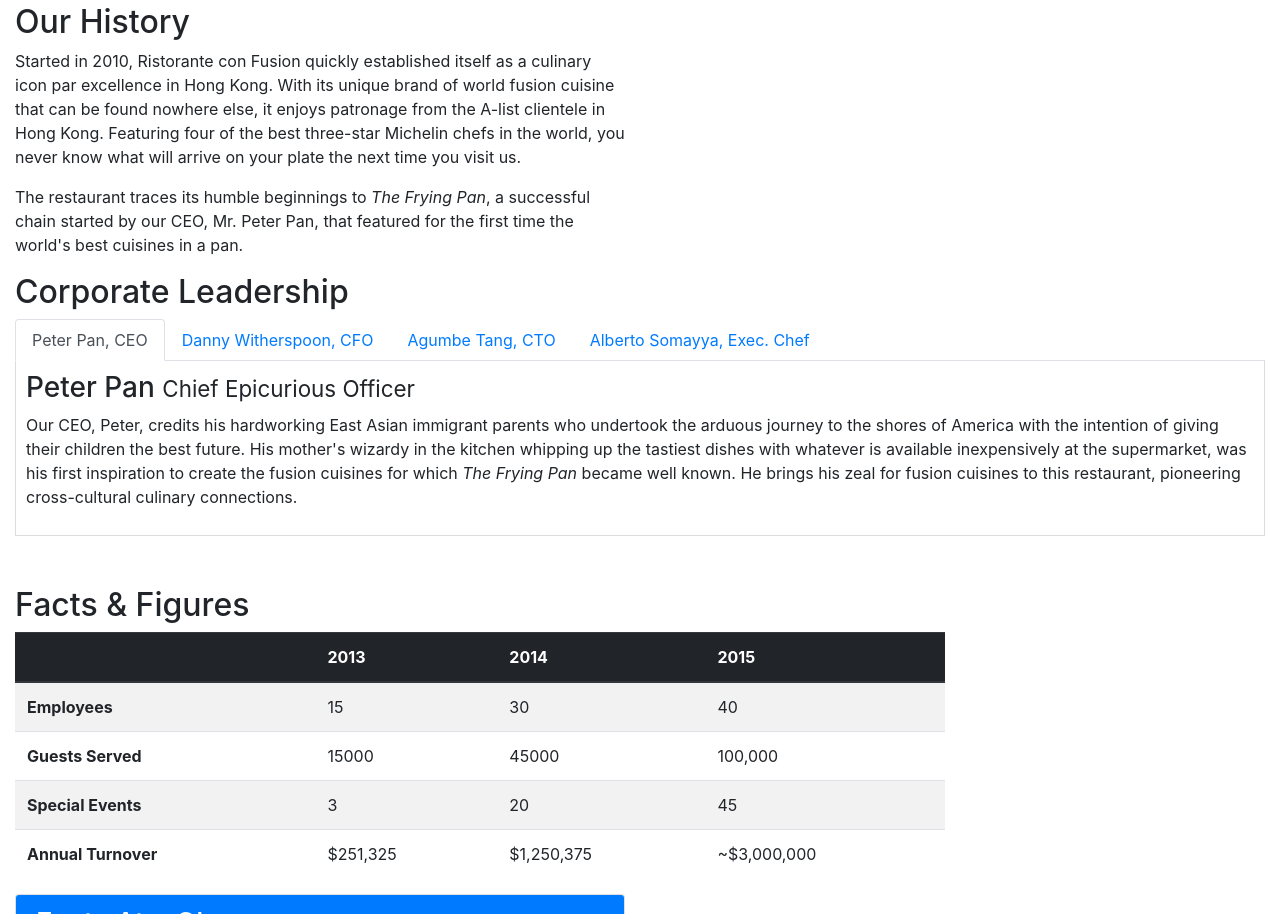
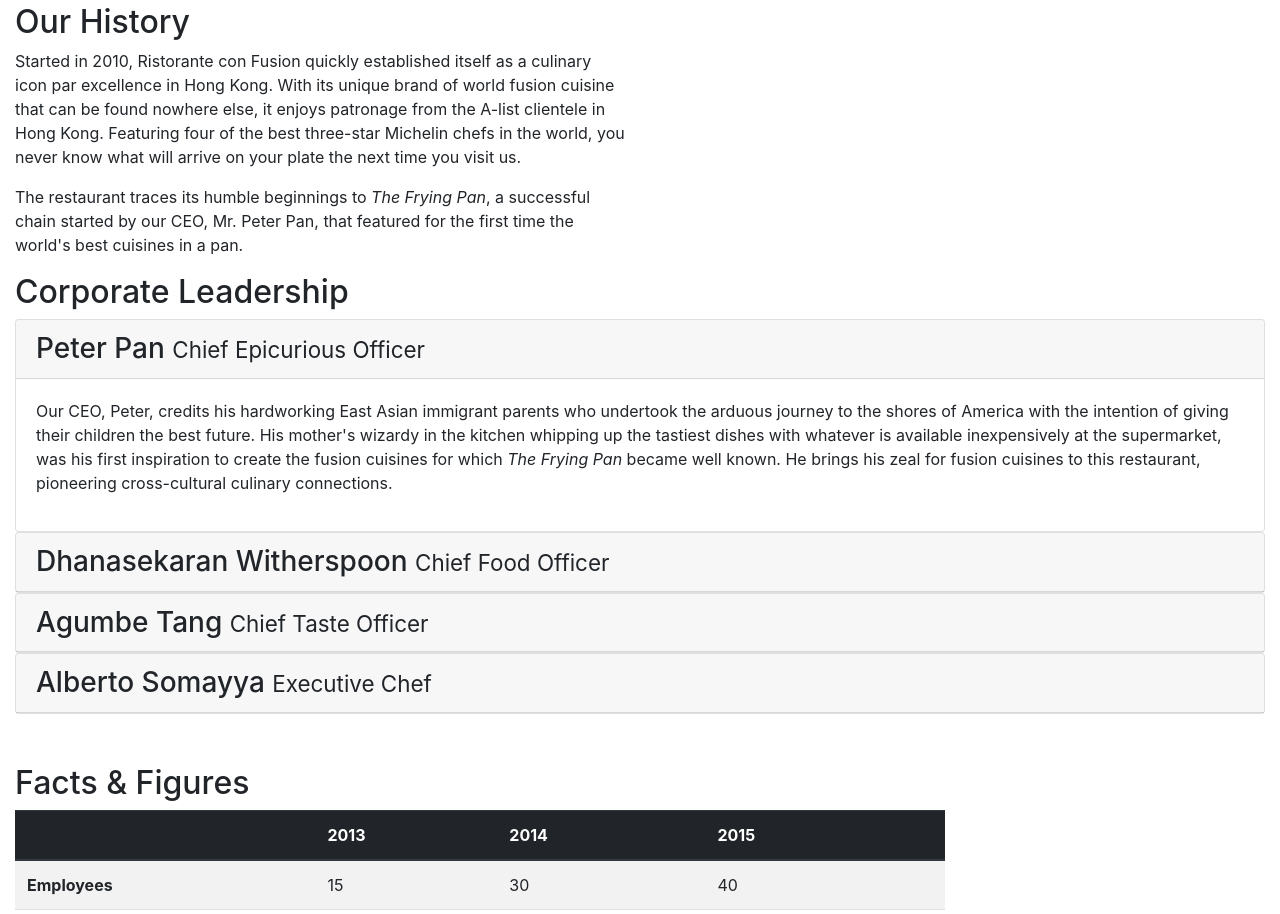
Before and after one commit to Shubhi217/Confusion, a website: page aboutus.html in a window 1280 px wide. Shown: the part 462-1376 px from the top of the page. Drawn offline with nearby package versions, Linux system fonts and the light colour scheme.

Commit message:
Accordion

```diff
--- a/aboutus.html
+++ b/aboutus.html
@@ -75,41 +75,66 @@
             <div class="col-12 col-md-12">
 
                 <h2>Corporate Leadership</h2>
-                <ul class="nav nav-tabs">
-                    <li class="nav-item">
-                      <a class="nav-link active" href="#peter"
-                        role="tab" data-toggle="tab">Peter Pan, CEO</a>
-                    </li>
-                    <li class="nav-item">
-                      <a class="nav-link" href="#danny" role="tab"
-                        data-toggle="tab">Danny Witherspoon, CFO</a>
-                    </li>
-                    <li class="nav-item">
-                      <a class="nav-link" href="#agumbe"role="tab"
-                        data-toggle="tab">Agumbe Tang, CTO</a>
-                    </li>
-                    <li class="nav-item">
-                      <a class="nav-link" href="#alberto" role="tab"
-                        data-toggle="tab">Alberto Somayya, Exec. Chef</a>
-                    </li>
-                </ul>
-               <div class="tab-content">
-                <div role="tabpanel" class="tab-pane fade show active" id="peter">
-                <h3>Peter Pan <small>Chief Epicurious Officer</small></h3>
 
-                <p class="d-none d-sm-block">Our CEO, Peter, credits his hardworking East Asian immigrant parents who undertook the arduous journey to the shores of America with the intention of giving their children the best future. His mother's wizardy in the kitchen whipping up the tastiest dishes with whatever is available inexpensively at the supermarket, was his first inspiration to create the fusion cuisines for which <em>The Frying Pan</em> became well known. He brings his zeal for fusion cuisines to this restaurant, pioneering cross-cultural culinary connections.</p></div>
-                <div role="tabpanel" class="tab-pane fade show " id="danny">
-                <h3>Dhanasekaran Witherspoon <small>Chief Food Officer</small></h3>
+               <div class="tab-accordion">
+                <div class="card">
+                    <div class="card-header" role="tab" id="peterhead">
+                    <h3 class="mb-0">
+                        <a data-toggle="collapse" data-target="#peter">
+                        Peter Pan <small>Chief Epicurious Officer</small>
+                        </a>
+                    </h3>
+                    </div>
 
-                <p class="d-none d-sm-block">Our CFO, Danny, as he is affectionately referred to by his colleagues, comes from a long established family tradition in farming and produce. His experiences growing up on a farm in the Australian outback gave him great appreciation for varieties of food sources. As he puts it in his own words, <em>Everything that runs, wins, and everything that stays, pays!</em></p></div>
-                <div role="tabpanel" class="tab-pane fade show " id="agumbe">
-                <h3>Agumbe Tang <small>Chief Taste Officer</small></h3>
+                    <div class="collapse show" id="peter" data-parent="#accordion">
+                        <div class="card-body">
+               <p class="d-none d-sm-block">Our CEO, Peter, credits his hardworking East Asian immigrant parents who undertook the arduous journey to the shores of America with the intention of giving their children the best future. His mother's wizardy in the kitchen whipping up the tastiest dishes with whatever is available inexpensively at the supermarket, was his first inspiration to create the fusion cuisines for which <em>The Frying Pan</em> became well known. He brings his zeal for fusion cuisines to this restaurant, pioneering cross-cultural culinary connections.</p>
+            </div>
+        </div>
+    </div>
+    <div class="card">
+        <div class="card-header" role="tab" id="dannyhead">
+            <h3 class="mb-0">
+                <a class="collapsed" data-toggle="collapse" data-target="#danny">
+                Dhanasekaran Witherspoon <small>Chief Food Officer</small>
+                </a>
+            </h3>
+        </div>
+        <div class="collapse" id="danny" data-parent="#accordion">
+            <div class="card-body">
+                <p class="d-none d-sm-block">Our CFO, Danny, as he is affectionately referred to by his colleagues, comes from a long established family tradition in farming and produce. His experiences growing up on a farm in the Australian outback gave him great appreciation for varieties of food sources. As he puts it in his own words, <em>Everything that runs, wins, and everything that stays, pays!</em></p>
+            </div>
+        </div>
+    </div>
 
-                <p class="d-none d-sm-block">Blessed with the most discerning gustatory sense, Agumbe, our CTO, personally ensures that every dish that we serve meets his exacting tastes. Our chefs dread the tongue lashing that ensues if their dish does not meet his exacting standards. He lives by his motto, <em>You click only if you survive my lick.</em></p></div>
-                <div role="tabpanel" class="tab-pane fade show" id="alberto">
-                <h3>Alberto Somayya <small>Executive Chef</small></h3>
+    <div class="card">
+        <div class="card-header" role="tab" id="agumbehead">
+        <h3 class="mb-0">
+            <a class="collapsed" data-toggle="collapse" data-target="#agumbe">
+            Agumbe Tang <small>Chief Taste Officer</small>
+            </a>
+        </h3>
+    </div>
+    <div class="collapse" id="agumbe" data-parent="#accordion">
+        <div class="card-body">
 
-                 <p class="d-none d-sm-block">Award winning three-star Michelin chef with wide International experience having worked closely with whos-who in the culinary world, he specializes in creating mouthwatering Indo-Italian fusion experiences. He says, <em>Put together the cuisines from the two craziest cultures, and you get a winning hit! Amma Mia!</em></p></div>
+                <p class="d-none d-sm-block">Blessed with the most discerning gustatory sense, Agumbe, our CTO, personally ensures that every dish that we serve meets his exacting tastes. Our chefs dread the tongue lashing that ensues if their dish does not meet his exacting standards. He lives by his motto, <em>You click only if you survive my lick.</em></p>
+            </div>
+      </div></div>
+      <div class="card">
+        <div class="card-header" role="tab" id="albertohead">
+        <h3 class="mb-0">
+            <a class="collapsed" data-toggle="collapse" data-target="#alberto">
+            Alberto Somayya <small>Executive Chef</small>
+            </a>
+        </h3>
+    </div>
+    <div class="collapse" id="alberto" data-parent="#accordion">
+        <div class="card-body">
+                 <p class="d-none d-sm-block">Award winning three-star Michelin chef with wide International experience having worked closely with whos-who in the culinary world, he specializes in creating mouthwatering Indo-Italian fusion experiences. He says, <em>Put together the cuisines from the two craziest cultures, and you get a winning hit! Amma Mia!</em></p>
+                </div>
+            </div>
+        </div>
                 </div>
 
             </div>
```
